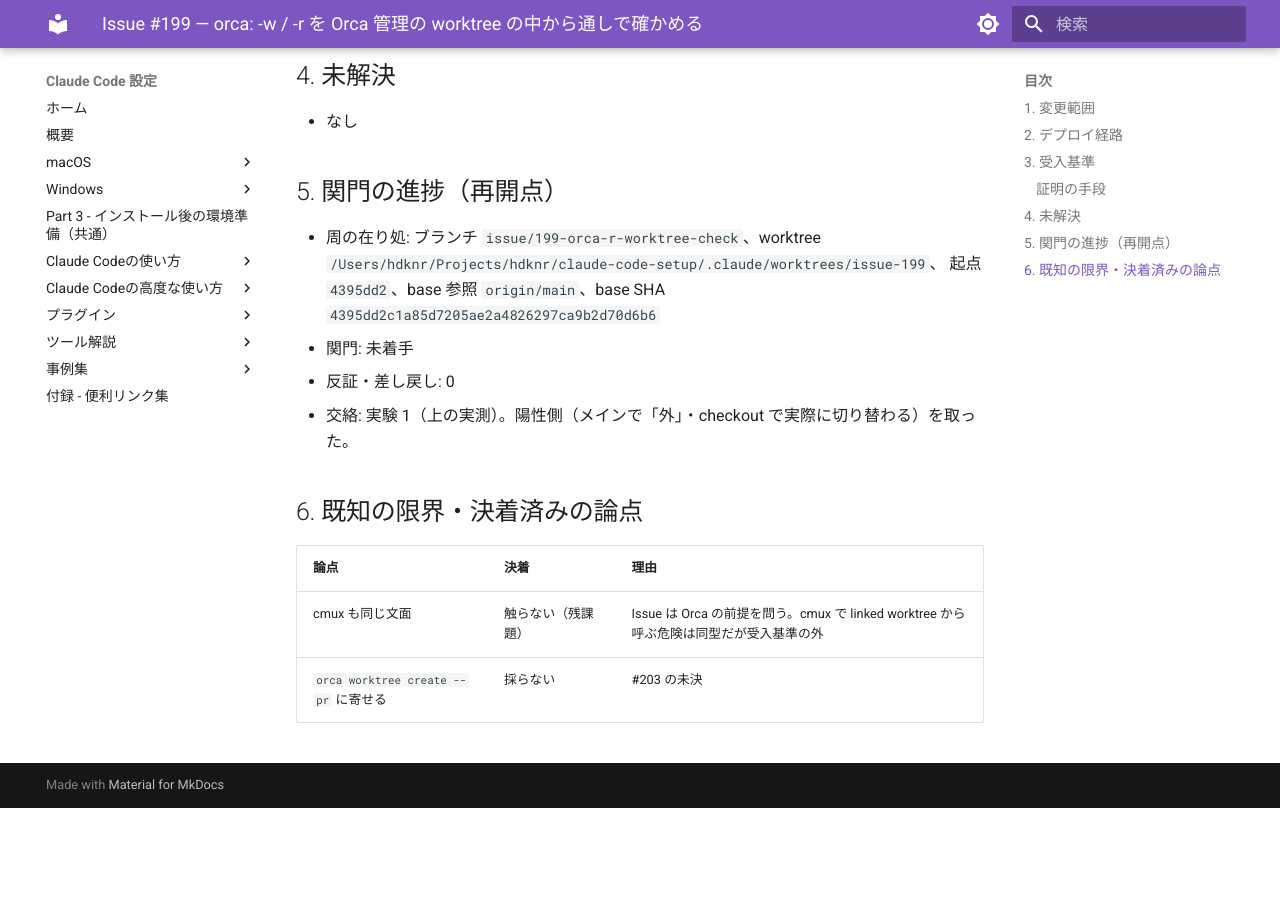
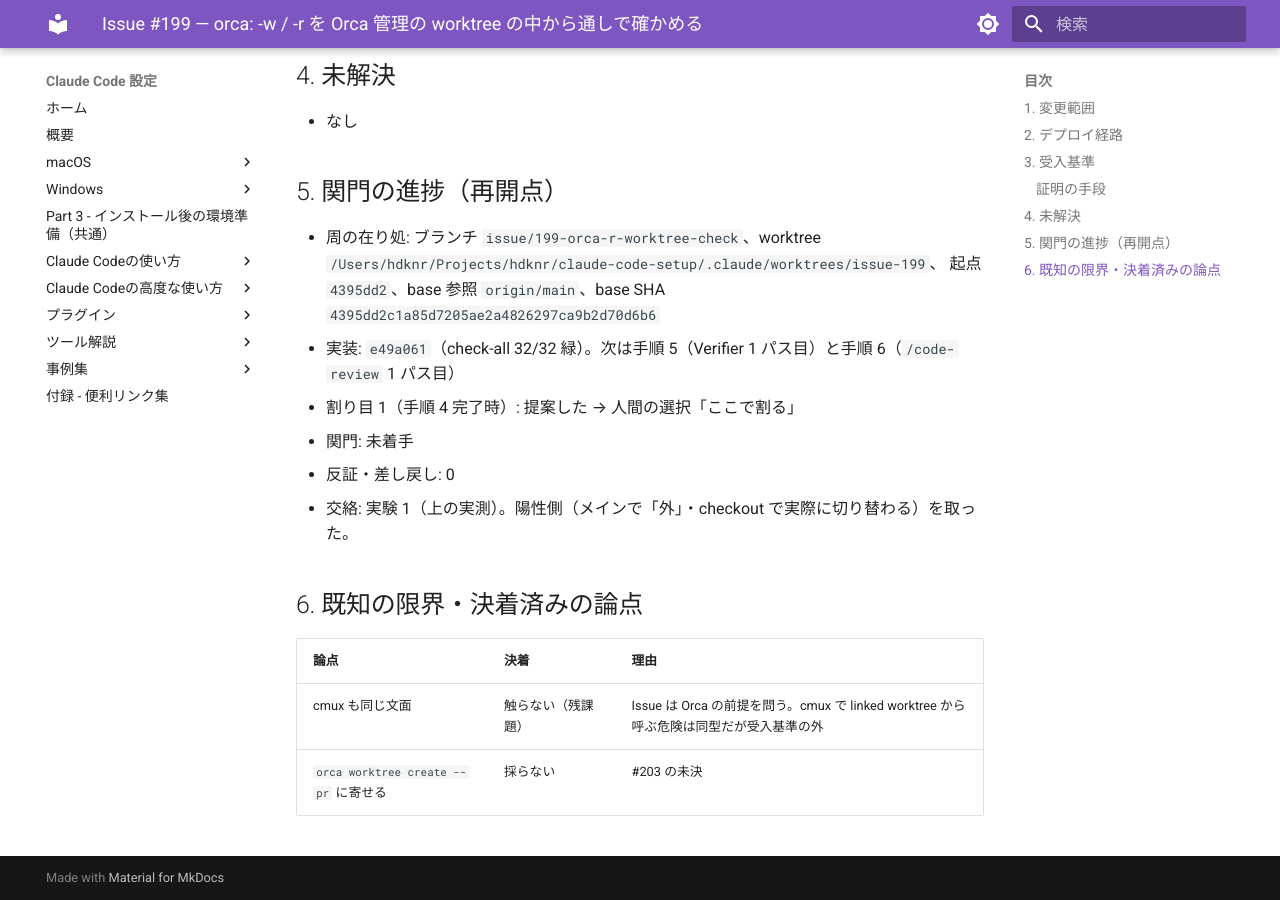
Before and after one commit to hdknr/claude-code-setup, an MkDocs documentation site: the page built from docs/plans/issue-199.md, in a window 1280 px wide and 900 px high, scrolled down 2312 px. Built offline with MkDocs 1.6.1 and Material for MkDocs 9.7.7, drawn with Linux system fonts in a browser that asks for light colours; before the commit the page ends 3120 px from its top, so only the background shows below that.

Commit message:
docs(plans): #199 の再開点（割り目 1）を記録
Co-Authored-By: Claude Opus 5.5 <noreply@anthropic.com>

```diff
--- a/docs/plans/issue-199.md
+++ b/docs/plans/issue-199.md
@@ -65,6 +65,8 @@ Orca 管理の linked worktree（`~/orca/workspaces/claude-code-setup/probe-199`
 
 - 周の在り処: ブランチ `issue/199-orca-r-worktree-check`、worktree `/Users/hdknr/Projects/hdknr/claude-code-setup/.claude/worktrees/issue-199`、
   起点 `4395dd2`、base 参照 `origin/main`、base SHA `4395dd2c1a85d7205ae2a4826297ca9b2d70d6b6`
+- 実装: `e49a061`（check-all 32/32 緑）。次は手順 5（Verifier 1 パス目）と手順 6（`/code-review` 1 パス目）
+- 割り目 1（手順 4 完了時）: 提案した → 人間の選択「ここで割る」
 - 関門: 未着手
 - 反証・差し戻し: 0
 - 交絡: 実験 1（上の実測）。陽性側（メインで「外」・checkout で実際に切り替わる）を取った。
```
